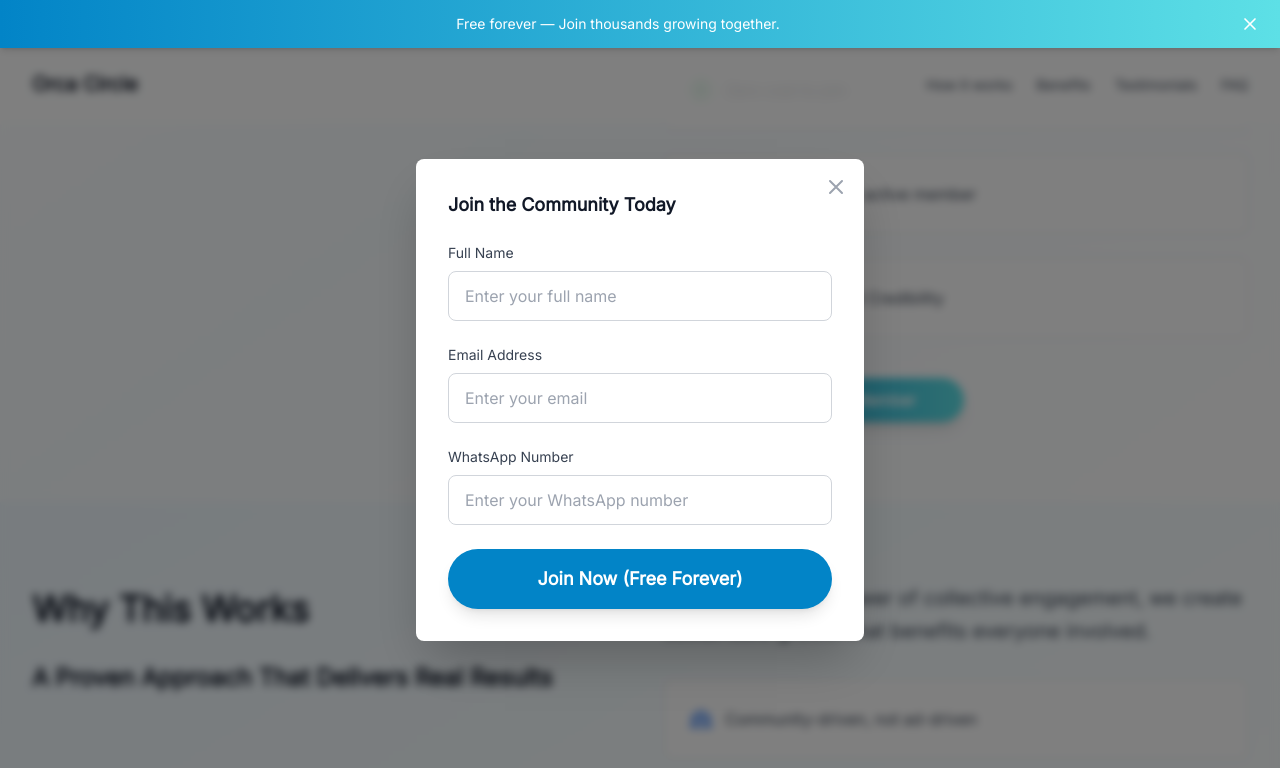
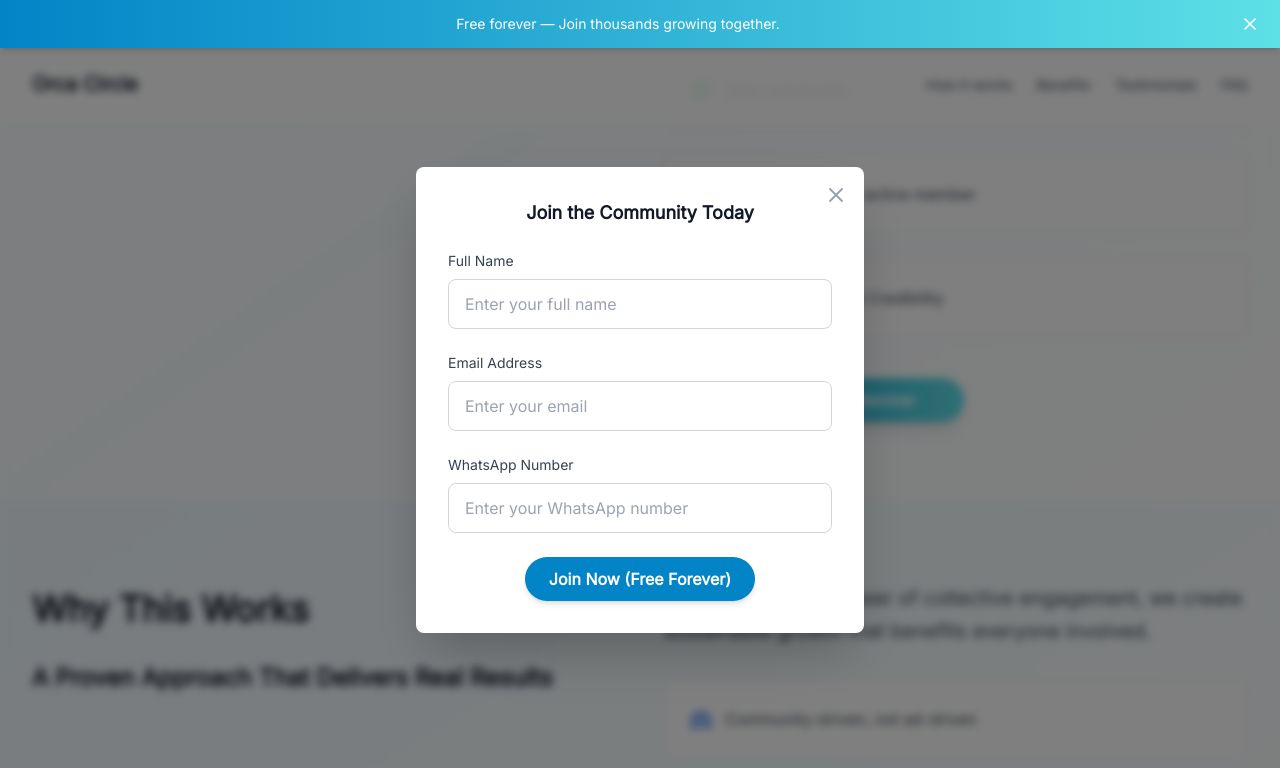
Before and after one commit to bala290498/orca-circle, a Next.js app: page / in a window 1280 px wide. Both pictures are taken after a click on the button "Become an Active Member". Shown: the part 2026-2794 px from the top of the page. Built offline with nearby package versions, Linux system fonts and the light colour scheme.

Commit message:
improved modal

```diff
--- a/components/GreetingModal.tsx
+++ b/components/GreetingModal.tsx
@@ -81,7 +81,7 @@ export default function GreetingModal({ isOpen, onClose, userName, userWhatsApp
         <div className="p-5 sm:p-6 text-center">
           <div className="mb-4 space-y-2">
             <div className="text-3xl sm:text-4xl mb-2">🎉</div>
-            <h2 className="text-base sm:text-lg md:text-xl font-medium text-gray-900">
+            <h2 className="text-lg sm:text-xl md:text-2xl font-medium text-gray-900">
               Welcome to Orca Circle
             </h2>
             {userName && (
--- a/components/JoinFormModal.tsx
+++ b/components/JoinFormModal.tsx
@@ -133,7 +133,7 @@ export default function JoinFormModal({ isOpen, onClose }: JoinFormModalProps) {
 
         {/* Form Content */}
         <div className="p-4 sm:p-6 md:p-8">
-          <h3 className="text-base sm:text-lg font-bold text-gray-900 mb-4 sm:mb-6">
+          <h3 className="text-base sm:text-lg font-bold text-gray-900 mb-4 sm:mb-6 text-center">
             Join the Community Today
           </h3>
           <form onSubmit={handleSubmit} className="space-y-4 sm:space-y-6">
@@ -201,13 +201,15 @@ export default function JoinFormModal({ isOpen, onClose }: JoinFormModalProps) {
                 Something went wrong. Please try again.
               </div>
             )}
+            <div className="flex justify-center">
               <button
                 type="submit"
                 disabled={isSubmitting}
-              className="w-full bg-primary-600 hover:bg-primary-700 text-white font-semibold py-4 px-8 rounded-full text-lg transition-all duration-300 transform hover:scale-105 shadow-lg hover:shadow-xl disabled:opacity-50 disabled:cursor-not-allowed disabled:transform-none"
+                className="bg-primary-600 hover:bg-primary-700 text-white font-semibold py-2.5 px-6 rounded-full text-sm sm:text-base transition-all duration-300 shadow-md hover:shadow-lg disabled:opacity-50 disabled:cursor-not-allowed"
               >
                 {isSubmitting ? "Submitting..." : "Join Now (Free Forever)"}
               </button>
+            </div>
           </form>
         </div>
       </div>
```
Lines whose indentation alone changed are shown as unchanged.
